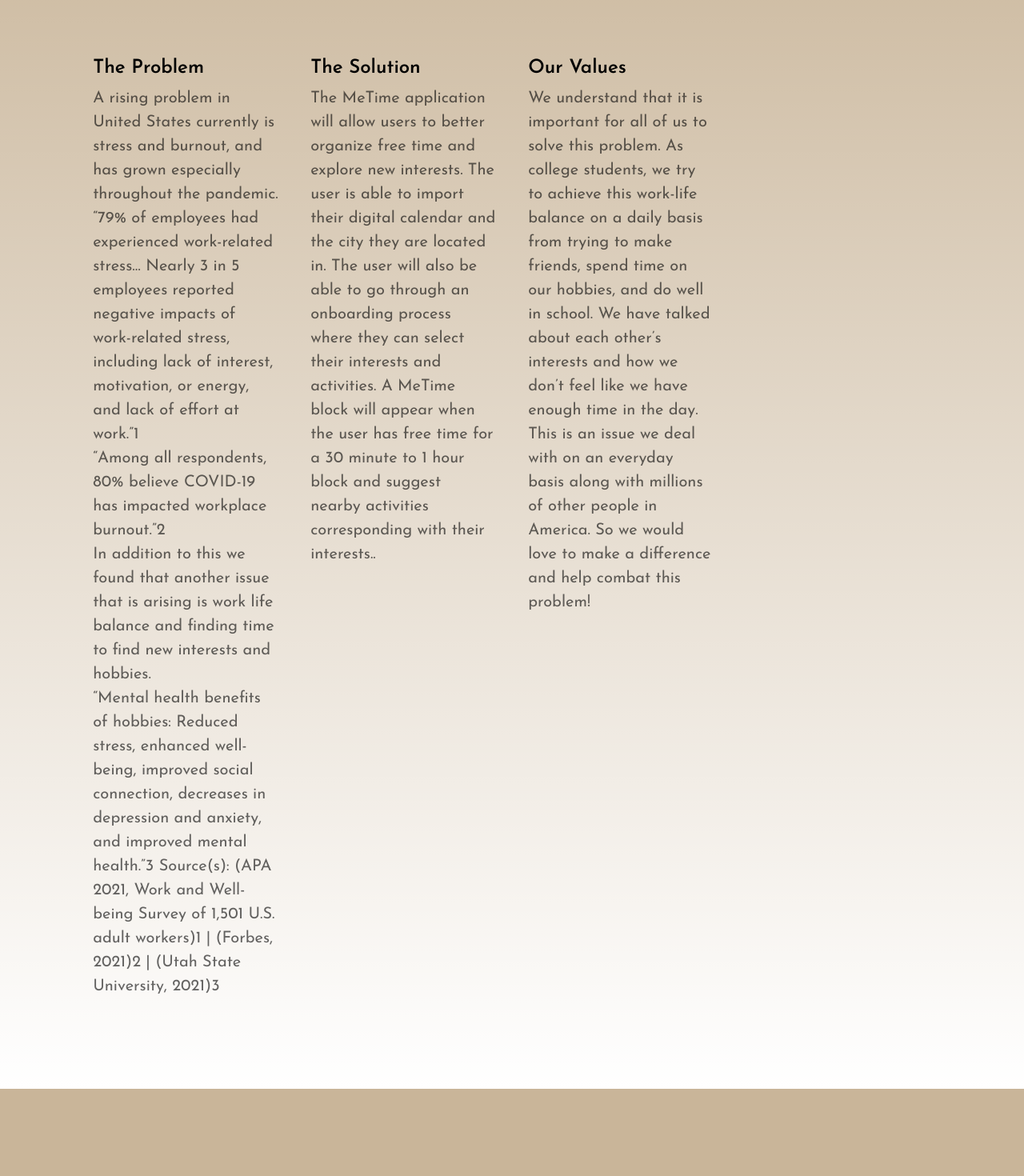
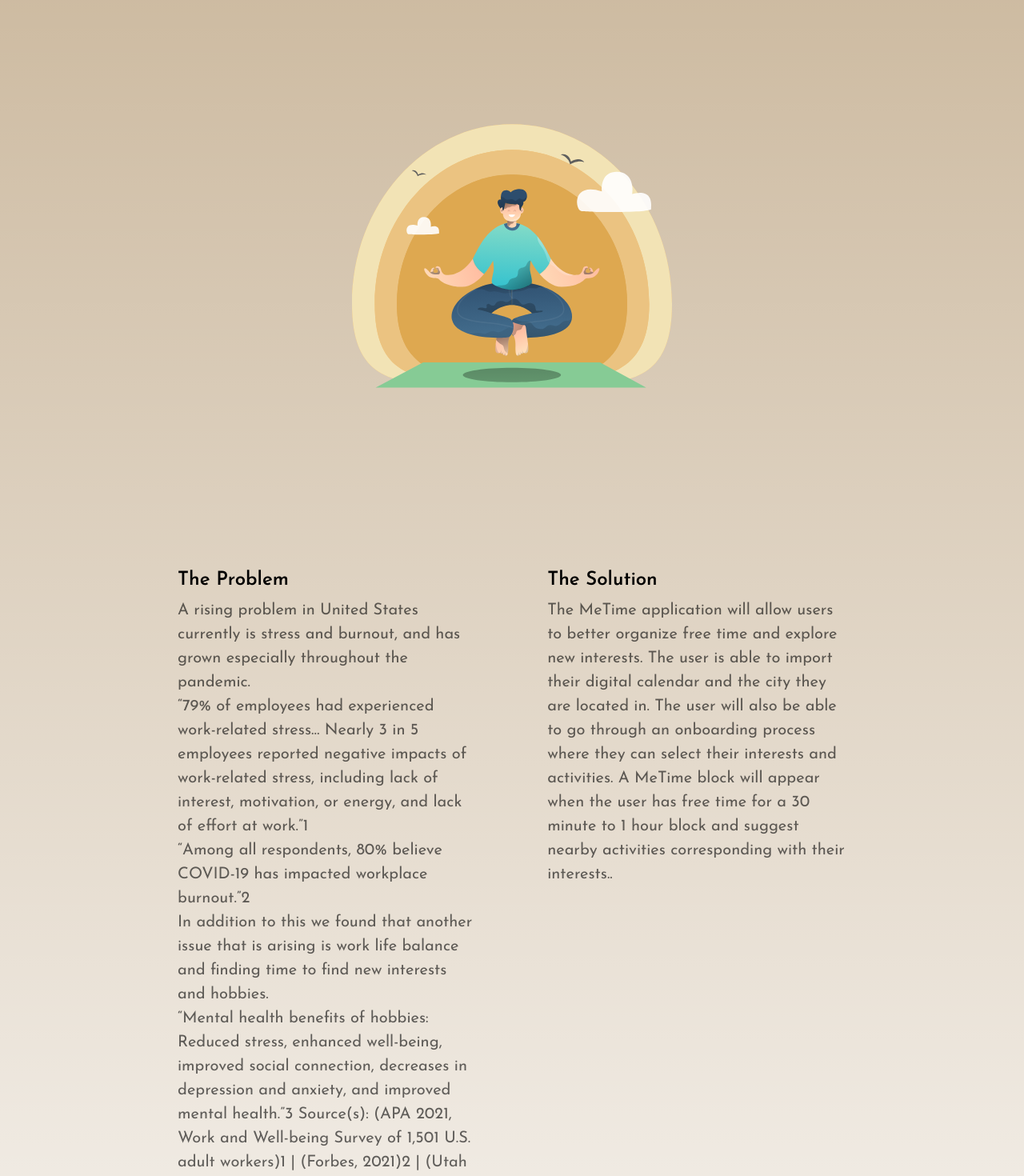
Before and after one commit to vpate3356/metime-application, a Next.js app in the folder metime-app/: page /about in a window 1280 px wide. Shown: the part 200-1670 px from the top of the page at 80% size. Before the commit the page ends 1561 px from the top, so only its background shows below. Built offline with nearby package versions, Linux system fonts and the light colour scheme.

Commit message:
Finalized format for about us page, small changes to styles

```diff
--- a/metime-app/pages/about.tsx
+++ b/metime-app/pages/about.tsx
@@ -40,13 +40,25 @@
           />
         </div> */}
 
+
 <div className={styles.center}>
         <h1 className={inter.className}>
               About MeTime
             </h1>
         </div>
 
-        <div className={styles.grid}>
+        <div className={styles.center}>
+          <Image
+            className={styles.logo}
+            src="/Group.svg"
+            alt="Next.js Logo"
+            width={400}
+            height={400}
+            priority
+          />
+        </div>
+
+        <div className={styles.grid1}>
           <a
             className={styles.card}
             target="_blank"
--- a/metime-app/styles/Home.module.css
+++ b/metime-app/styles/Home.module.css
@@ -53,6 +53,29 @@
   border: 1px solid rgba(var(--card-border-rgb), 0);
   transition: background 200ms, border 200ms;
 }
+
+.grid1 {
+  display: flex;
+  justify-content: center;
+  flex-wrap: wrap;
+  max-width: 2000px;
+  margin-top: 7rem;
+  gap: 3rem;
+}
+
+.card1 {
+  display: flex;
+  flex-direction: column;
+  justify-content: space-between;
+  padding: 5rem;
+  border-radius: 10 rem;
+  width: 500px;
+  height: 100px;
+  margin-top: -15rem;
+  margin-bottom: 20rem;
+  gap: 1rem;
+}
+
 
 .card span {
   display: inline-block;
```
Also changed, not shown: metime-app/public/Group.svg (added).
